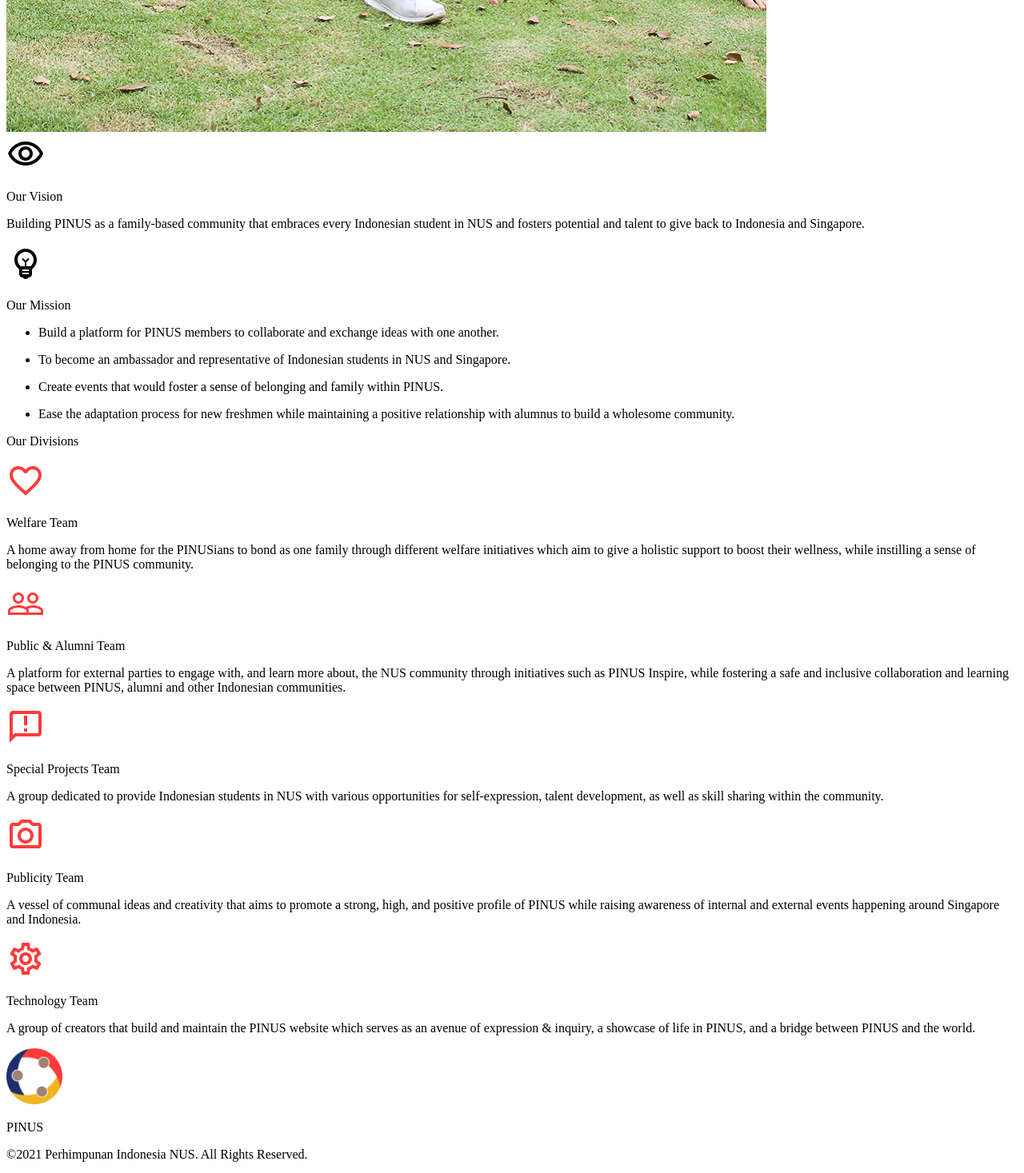
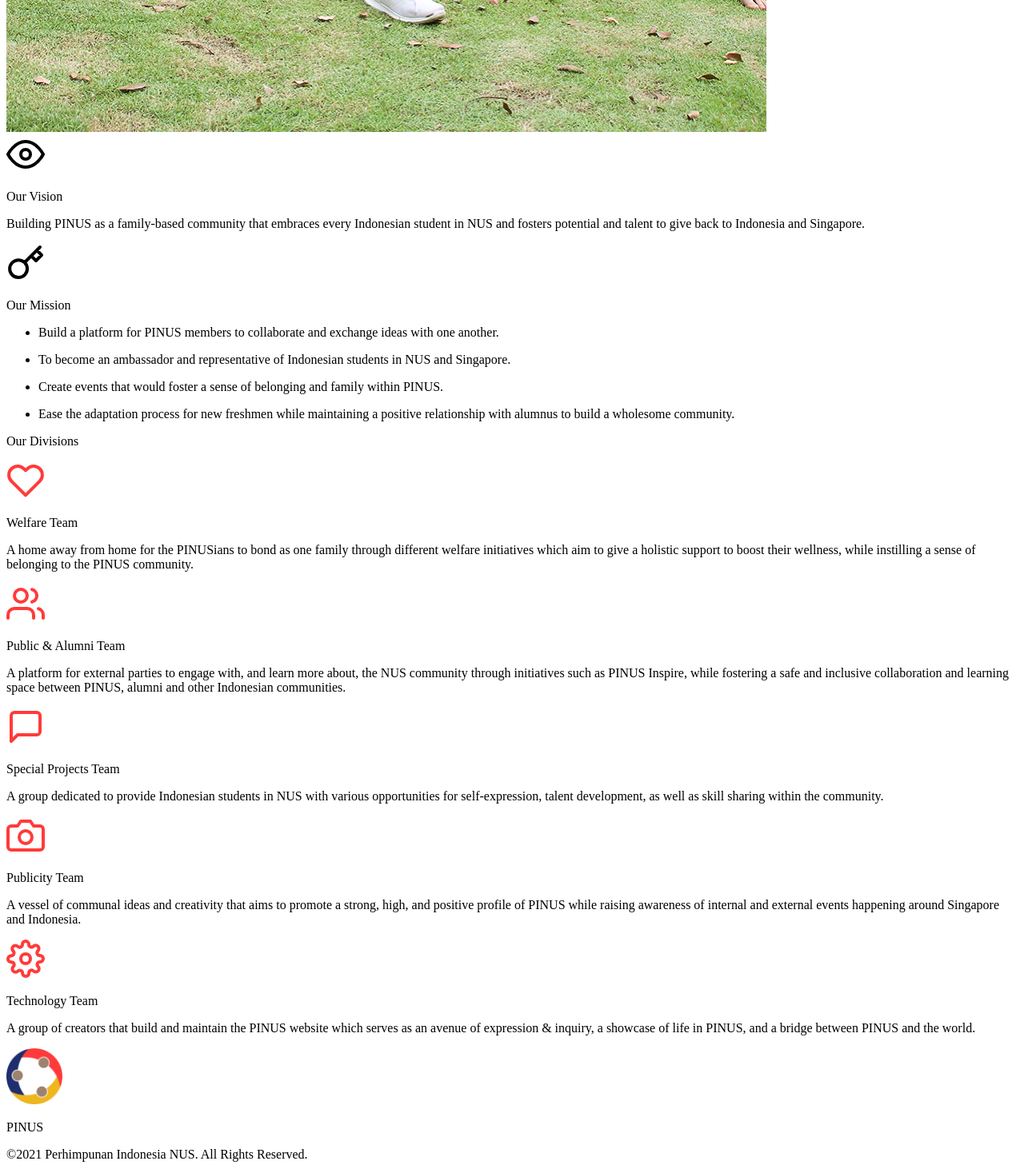
Before and after one commit to indocom/pinus-client, a Next.js app: page /about in a window 1280 px wide. Shown: the part 1067-2534 px from the top of the page at 80% size. Built offline with nearby package versions, Linux system fonts and the light colour scheme.

Commit message:
Change icons package to react-feather

```diff
--- a/package.json
+++ b/package.json
@@ -12,8 +12,6 @@
     "lint": "eslint . --ext .js,.jsx,.ts,.tsx --fix"
   },
   "dependencies": {
-    "@material-ui/core": "^4.11.2",
-    "@material-ui/icons": "^4.11.2",
     "glob": "^7.1.6",
     "gray-matter": "^4.0.2",
     "next": "^10.0.5",
--- a/src/pageContent/About/index.tsx
+++ b/src/pageContent/About/index.tsx
@@ -2,14 +2,16 @@
 import Text from "src/components/Text";
 import Image from "next/image";
 
-import AnnouncementOutlinedIcon from "@material-ui/icons/AnnouncementOutlined";
-import CameraAltOutlinedIcon from "@material-ui/icons/CameraAltOutlined";
-import EmojiObjectsOutlinedIcon from "@material-ui/icons/EmojiObjectsOutlined";
-import FavoriteBorderIcon from "@material-ui/icons/FavoriteBorder";
-import PeopleOutlineIcon from "@material-ui/icons/PeopleOutline";
-import SentimentSatisfiedAltIcon from "@material-ui/icons/SentimentSatisfiedAlt";
-import SettingsOutlinedIcon from "@material-ui/icons/SettingsOutlined";
-import VisibilityOutlinedIcon from "@material-ui/icons/VisibilityOutlined";
+import {
+  Camera,
+  Eye,
+  Heart,
+  Key,
+  MessageSquare,
+  Settings,
+  Smile,
+  Users,
+} from "react-feather";
 
 import * as S from "./styles";
 
@@ -18,7 +20,7 @@
     <>
       <div className={S.StorySection}>
         <div className={`col-start-2 col-span-4 row-start-3`}>
-          <SentimentSatisfiedAltIcon style={{ fontSize: 48 }} />
+          <Smile size={48} />
           <Text variant="header" styles={`mt-8`}>
             Our Story
           </Text>
@@ -54,41 +56,41 @@
 
       <div className={S.VisionMissionSection}>
         <div className={`col-start-2 col-span-4`}>
-          <VisibilityOutlinedIcon style={{ fontSize: 48 }} />
+          <Eye size={48} />
           <Text variant="header" styles={`mt-4`}>
             Our Vision
           </Text>
-          <Text styles={`mt-4`}>
+          <Text styles={`mt-8`}>
             Building PINUS as a family-based community that embraces every
             Indonesian student in NUS and fosters potential and talent to give
             back to Indonesia and Singapore.
           </Text>
         </div>
         <div className={`col-start-7 col-span-4`}>
-          <EmojiObjectsOutlinedIcon style={{ fontSize: 48 }} />
+          <Key size={48} />
           <Text variant="header" styles={`mt-4`}>
             Our Mission
           </Text>
-          <ul className={`mt-4`}>
+          <ul className={`mt-8 list-disc`}>
             <li>
               <Text>
                 Build a platform for PINUS members to collaborate and exchange
                 ideas with one another.
               </Text>
             </li>
-            <li>
+            <li className={`mt-2`}>
               <Text>
                 To become an ambassador and representative of Indonesian
                 students in NUS and Singapore.
               </Text>
             </li>
-            <li>
+            <li className={`mt-2`}>
               <Text>
                 Create events that would foster a sense of belonging and family
                 within PINUS.
               </Text>
             </li>
-            <li>
+            <li className={`mt-2`}>
               <Text>
                 Ease the adaptation process for new freshmen while maintaining a
                 positive relationship with alumnus to build a wholesome
@@ -109,7 +111,7 @@
         </div>
         <div className={`col-start-2 col-span-3 row-start-2 row-span-2`}>
           <div className={`flex flex-col`}>
-            <FavoriteBorderIcon style={S.DivisionIcon} />
+            <Heart color={`#FF3B3A`} size={48} />
             <Text variant="subheader" color="white" styles={`mt-2`}>
               Welfare Team
             </Text>
@@ -124,7 +126,7 @@
 
         <div className={`col-start-5 col-span-4 row-start-2 row-span-2`}>
           <div className={`flex flex-col`}>
-            <PeopleOutlineIcon style={S.DivisionIcon} />
+            <Users color={`#FF3B3A`} size={48} />
             <Text variant="subheader" color="white" styles={`mt-2`}>
               Public & Alumni Team
             </Text>
@@ -140,7 +142,7 @@
 
         <div className={`col-start-9 col-span-3 row-start-2 row-span-2`}>
           <div className={`flex flex-col`}>
-            <AnnouncementOutlinedIcon style={S.DivisionIcon} />
+            <MessageSquare color={`#FF3B3A`} size={48} />
             <Text variant="subheader" color="white" styles={`mt-2`}>
               Special Projects Team
             </Text>
@@ -154,7 +156,7 @@
 
         <div className={`col-start-2 col-span-3 row-start-4 row-span-2`}>
           <div className={`flex flex-col`}>
-            <CameraAltOutlinedIcon style={S.DivisionIcon} />
+            <Camera color={`#FF3B3A`} size={48} />
             <Text variant="subheader" color="white" styles={`mt-2`}>
               Publicity Team
             </Text>
@@ -169,7 +171,7 @@
 
         <div className={`col-start-5 col-span-4 row-start-4 row-span-2`}>
           <div className={`flex flex-col`}>
-            <SettingsOutlinedIcon style={S.DivisionIcon} />
+            <Settings color={`#FF3B3A`} size={48} />
             <Text variant="subheader" color="white" styles={`mt-2`}>
               Technology Team
             </Text>
```
Also changed, not shown: 1 other file (tests, documents, lock files or other folders).
